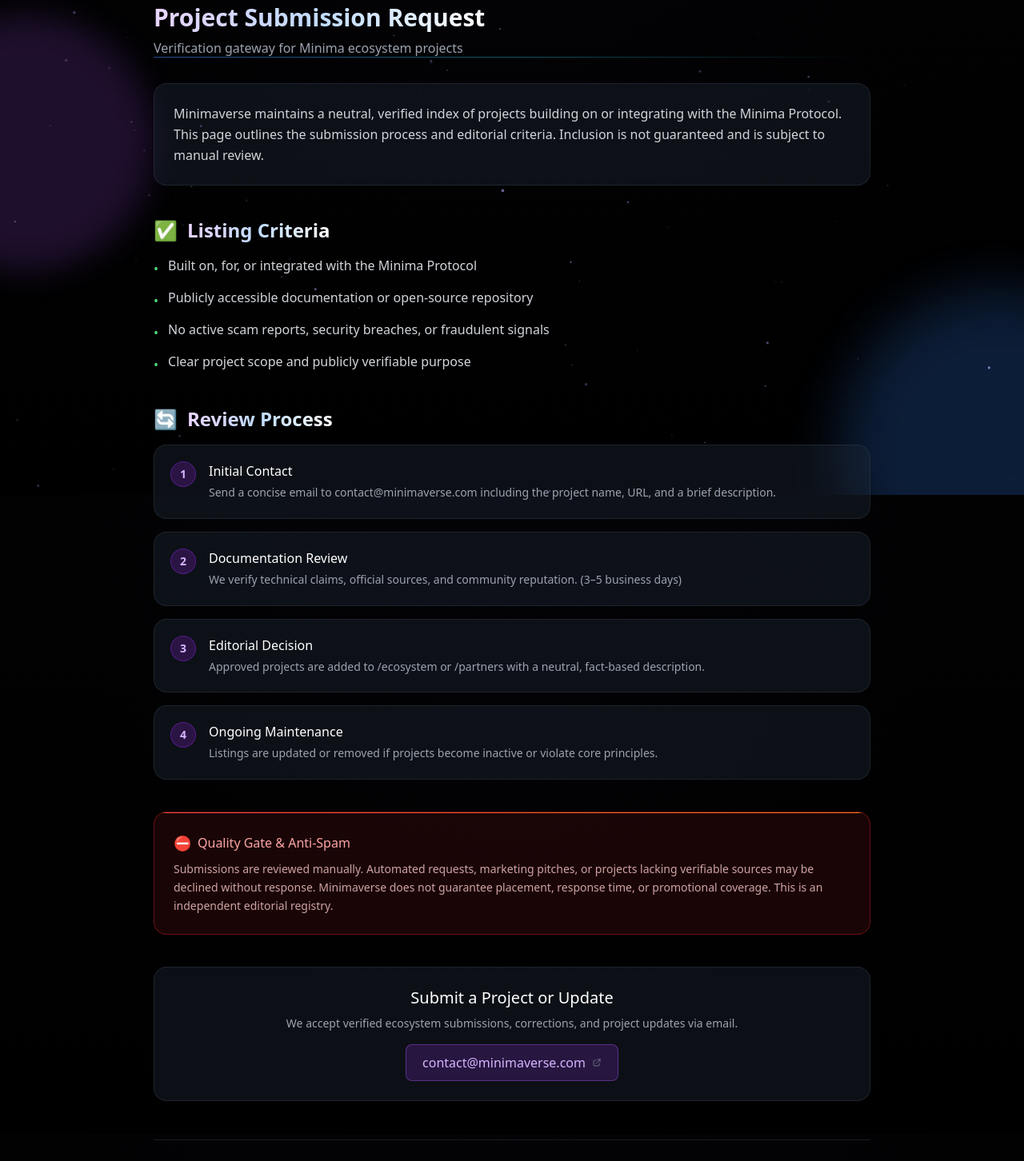
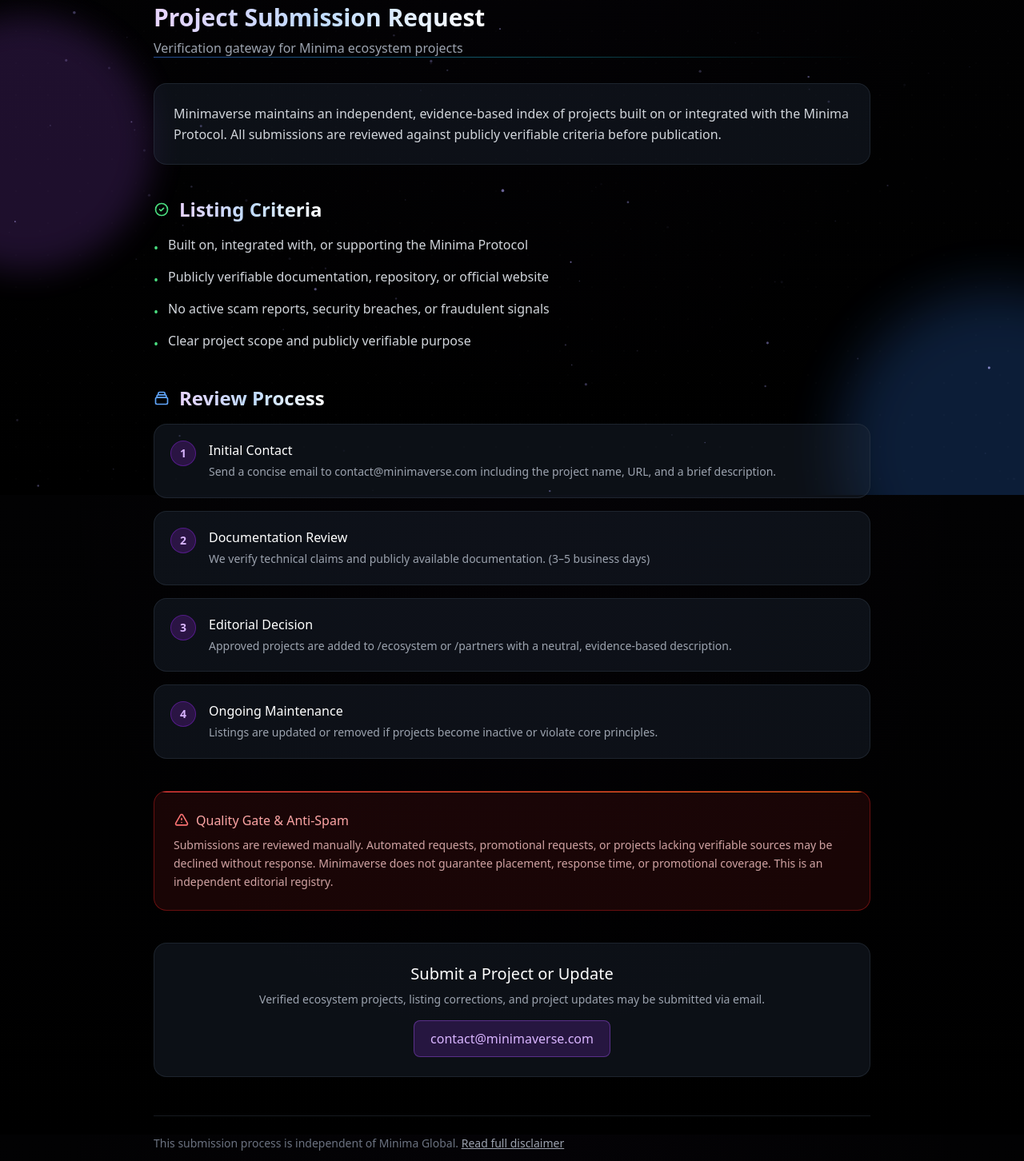
Before and after one commit to KuA1bo/minimaverse-site, a Next.js app: page /submit-project in a window 1280 px wide. Shown: the part 181-1633 px from the top of the page at 80% size. Built offline with nearby package versions, Linux system fonts and the light colour scheme.

Commit message:
polish: refine submit project page text and replace emojis with SVG

```diff
--- a/src/app/submit-project/page.tsx
+++ b/src/app/submit-project/page.tsx
@@ -1,32 +1,58 @@
-
-
-
 import Link from 'next/link';
 import JsonLd from '@/components/JsonLd';
+import { getCanonicalMetadata } from '@/lib/seo';
 
+export const metadata = getCanonicalMetadata('/submit-project');
 
 const ExternalLink = ({
   href,
   children,
-  className = ""
+  className = "",
+  ariaLabel,
+  hideArrow = false,
+  id
 }: {
   href: string;
   children: React.ReactNode;
   className?: string;
+  ariaLabel?: string;
+  hideArrow?: boolean;
+  id?: string;
 }) => (
   <a
+    id={id}
     href={href.trim()}
     target="_blank"
     rel="noopener noreferrer"
     className={`inline-flex items-center gap-1 ${className}`}
+    {...(ariaLabel ? { "aria-label": ariaLabel } : {})}
   >
     {children}
-    <svg className="w-3 h-3 text-gray-500 flex-shrink-0" fill="none" stroke="currentColor" viewBox="0 0 24 24" aria-hidden="true">
-      <path strokeLinecap="round" strokeLinejoin="round" strokeWidth={2} d="M10 6H6a2 2 0 00-2 2v10a2 2 0 002 2h10a2 2 0 002-2v-4M14 4h6m0 0v6m0-6L10 14" />
-    </svg>
+    {!hideArrow && (
+      <svg className="w-3 h-3 text-gray-500 flex-shrink-0" fill="none" stroke="currentColor" viewBox="0 0 24 24" aria-hidden="true">
+        <path strokeLinecap="round" strokeLinejoin="round" strokeWidth={2} d="M10 6H6a2 2 0 00-2 2v10a2 2 0 002 2h10a2 2 0 002-2v-4M14 4h6m0 0v6m0-6L10 14" />
+      </svg>
+    )}
   </a>
 );
 
+const CriteriaIcon = () => (
+  <svg className="w-5 h-5 text-green-400 flex-shrink-0" fill="none" stroke="currentColor" viewBox="0 0 24 24">
+    <path strokeLinecap="round" strokeLinejoin="round" strokeWidth={2} d="M9 12l2 2 4-4m6 2a9 9 0 11-18 0 9 9 0 0118 0z" />
+  </svg>
+);
+
+const ProcessIcon = () => (
+  <svg className="w-5 h-5 text-blue-400 flex-shrink-0" fill="none" stroke="currentColor" viewBox="0 0 24 24">
+    <path strokeLinecap="round" strokeLinejoin="round" strokeWidth={2} d="M19 11H5m14 0a2 2 0 012 2v6a2 2 0 01-2 2H5a2 2 0 01-2-2v-6a2 2 0 012-2m14 0V9a2 2 0 00-2-2M5 11V9a2 2 0 012-2m0 0V5a2 2 0 012-2h6a2 2 0 012 2v2M7 7h10" />
+  </svg>
+);
+
+const QualityIcon = () => (
+  <svg className="w-5 h-5 text-red-400 flex-shrink-0" fill="none" stroke="currentColor" viewBox="0 0 24 24">
+    <path strokeLinecap="round" strokeLinejoin="round" strokeWidth={2} d="M12 9v2m0 4h.01m-6.938 4h13.856c1.54 0 2.502-1.667 1.732-3L13.732 4c-.77-1.333-2.694-1.333-3.464 0L3.34 16c-.77 1.333.192 3 1.732 3z" />
+  </svg>
+);
 
 const structuredData = {
   "@context": "https://schema.org",
@@ -44,11 +70,8 @@ const structuredData = {
 export default function SubmitProjectPage() {
   return (
     <div className="max-w-4xl mx-auto relative px-4 sm:px-0">
-
-      {}
       <JsonLd data={structuredData} />
 
-      {}
       <header className="mb-8 opacity-0 animate-fade-in-up delay-75 relative pt-4">
         <Link
           href="/ecosystem"
@@ -66,31 +89,27 @@ export default function SubmitProjectPage() {
         <span className="absolute bottom-0 left-0 right-0 h-px bg-gradient-to-r from-blue-500/60 via-cyan-400/40 to-transparent" />
       </header>
 
-      {}
       <article className="prose prose-invert max-w-none">
 
-        {}
         <section className="mb-10 opacity-0 animate-fade-in-up delay-150">
           <div className="relative bg-gray-800/40 border border-gray-700/40 rounded-2xl p-4 sm:p-6
                           transition-all duration-300 hover:border-purple-500/50 hover:shadow-2xl hover:shadow-purple-500/15 group overflow-hidden">
             <div className="absolute top-0 left-0 w-full h-px bg-gradient-to-r from-purple-500 via-blue-500 to-cyan-500 transform scale-x-0 group-hover:scale-x-100 transition-transform duration-500 origin-left" />
             <p className="text-gray-300 leading-relaxed">
-              Minimaverse maintains a neutral, verified index of projects building on or integrating with the Minima Protocol.
-              This page outlines the submission process and editorial criteria. Inclusion is not guaranteed and is subject to manual review.
+              Minimaverse maintains an independent, evidence-based index of projects built on or integrated with the Minima Protocol. All submissions are reviewed against publicly verifiable criteria before publication.
             </p>
           </div>
         </section>
 
-        {}
         <section className="mb-10 opacity-0 animate-fade-in-up delay-200">
           <h2 className="text-2xl font-bold mb-4 flex items-center gap-3">
-            <span className="text-2xl">✅</span>
+            <CriteriaIcon />
             <span className="bg-gradient-to-r from-purple-200 via-blue-200 to-white bg-clip-text text-transparent">Listing Criteria</span>
           </h2>
           <ul className="space-y-3">
             {[
-              'Built on, for, or integrated with the Minima Protocol',
-              'Publicly accessible documentation or open-source repository',
+              'Built on, integrated with, or supporting the Minima Protocol',
+              'Publicly verifiable documentation, repository, or official website',
               'No active scam reports, security breaches, or fraudulent signals',
               'Clear project scope and publicly verifiable purpose'
             ].map((item, i) => (
@@ -102,17 +121,16 @@ export default function SubmitProjectPage() {
           </ul>
         </section>
 
-        {}
         <section className="mb-10 opacity-0 animate-fade-in-up delay-300">
           <h2 className="text-2xl font-bold mb-4 flex items-center gap-3">
-            <span className="text-2xl">🔄</span>
+            <ProcessIcon />
             <span className="bg-gradient-to-r from-purple-200 via-blue-200 to-white bg-clip-text text-transparent">Review Process</span>
           </h2>
           <div className="space-y-4">
             {[
               { step: '1', title: 'Initial Contact', desc: 'Send a concise email to contact@minimaverse.com including the project name, URL, and a brief description.' },
-              { step: '2', title: 'Documentation Review', desc: 'We verify technical claims, official sources, and community reputation. (3–5 business days)' },
-              { step: '3', title: 'Editorial Decision', desc: 'Approved projects are added to /ecosystem or /partners with a neutral, fact-based description.' },
+              { step: '2', title: 'Documentation Review', desc: 'We verify technical claims and publicly available documentation. (3–5 business days)' },
+              { step: '3', title: 'Editorial Decision', desc: 'Approved projects are added to /ecosystem or /partners with a neutral, evidence-based description.' },
               { step: '4', title: 'Ongoing Maintenance', desc: 'Listings are updated or removed if projects become inactive or violate core principles.' }
             ].map((item) => (
               <div key={item.step} className="relative bg-gray-800/40 border border-gray-700/40 rounded-2xl p-4 sm:p-5
@@ -131,39 +149,37 @@ export default function SubmitProjectPage() {
           </div>
         </section>
 
-        {}
         <section className="mb-10 opacity-0 animate-fade-in-up delay-75">
           <div className="relative bg-red-900/20 border border-red-700/50 rounded-2xl p-4 sm:p-6
                           transition-all duration-300 hover:border-red-600/70 hover:shadow-2xl hover:shadow-red-500/10 group overflow-hidden">
             <div className="absolute top-0 left-0 w-full h-px bg-gradient-to-r from-red-500 to-orange-500" />
             <h3 className="text-red-300 font-medium mb-2 flex items-center gap-2">
-              <span className="text-lg">⛔</span> Quality Gate & Anti-Spam
+              <QualityIcon /> Quality Gate & Anti-Spam
             </h3>
             <p className="text-red-200/80 text-sm leading-relaxed">
-              Submissions are reviewed manually. Automated requests, marketing pitches, or projects lacking verifiable sources may be declined without response.
+              Submissions are reviewed manually. Automated requests, promotional requests, or projects lacking verifiable sources may be declined without response.
               Minimaverse does not guarantee placement, response time, or promotional coverage. This is an independent editorial registry.
             </p>
           </div>
         </section>
 
-        {}
         <section className="mb-12 opacity-0 animate-fade-in-up delay-150">
           <div className="relative bg-gray-800/40 border border-gray-700/40 rounded-2xl p-6 text-center">
             <h3 className="text-xl font-medium text-white mb-2">Submit a Project or Update</h3>
-            <p className="text-gray-400 text-sm mb-4">We accept verified ecosystem submissions, corrections, and project updates via email.</p>
+            <p className="text-gray-400 text-sm mb-4">Verified ecosystem projects, listing corrections, and project updates may be submitted via email.</p>
             <ExternalLink
               href="mailto:contact@minimaverse.com"
               className="inline-flex items-center gap-2 px-5 py-2.5 rounded-lg bg-purple-600/20 border border-purple-500/40 text-purple-300 hover:bg-purple-600/30 hover:border-purple-400/60 transition-all duration-300 hover:scale-[1.02]"
+              hideArrow={true}
             >
               contact@minimaverse.com
             </ExternalLink>
           </div>
         </section>
 
-        {}
         <div className="border-t border-gray-700/40 pt-6 opacity-0 animate-fade-in-up delay-200">
           <p className="text-gray-500 text-sm">
-            This submission process is independent from Minima Global.{' '}
+            This submission process is independent of Minima Global.{' '}
             <Link href="/disclaimer" aria-label="Read full disclaimer" className="text-gray-400 hover:text-white underline transition-colors">Read full disclaimer</Link>
           </p>
         </div>
@@ -172,6 +188,3 @@ export default function SubmitProjectPage() {
     </div>
   );
 }
-
-import { getCanonicalMetadata } from '@/lib/seo';
-export const metadata = getCanonicalMetadata('/submit-project');
```
